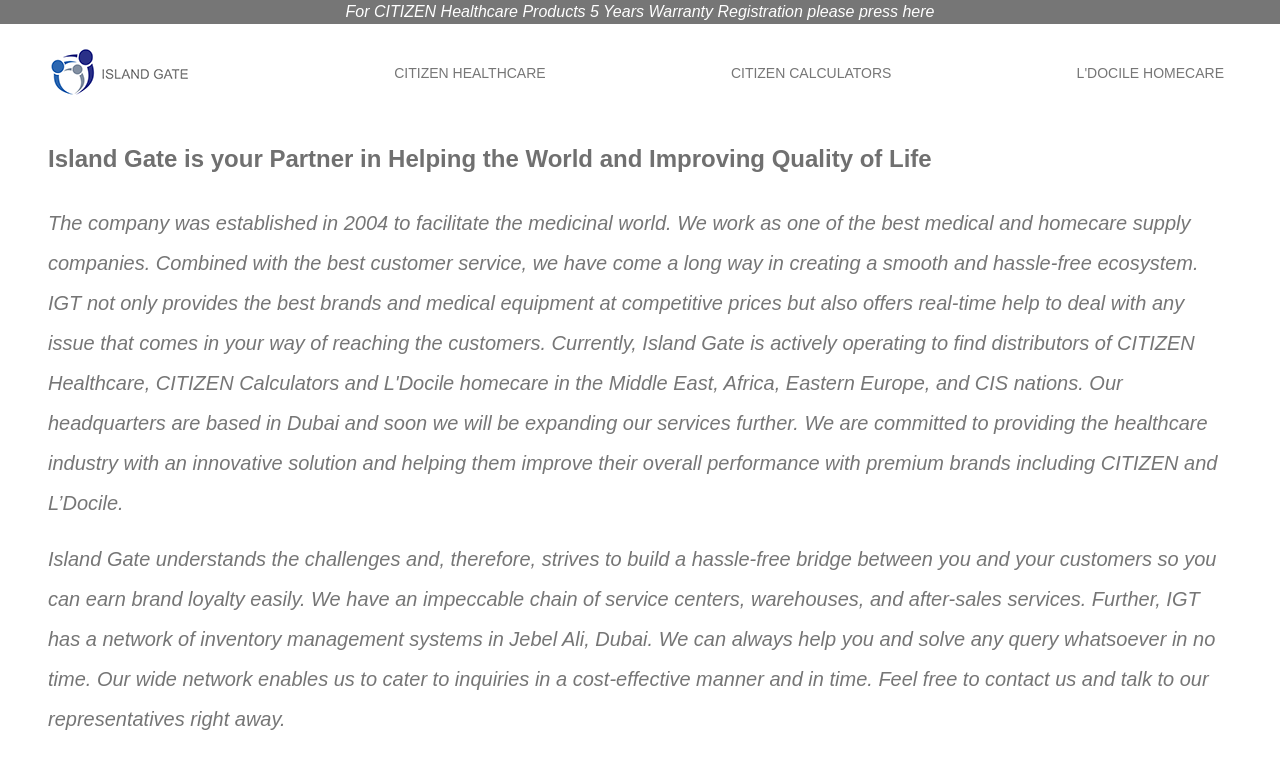
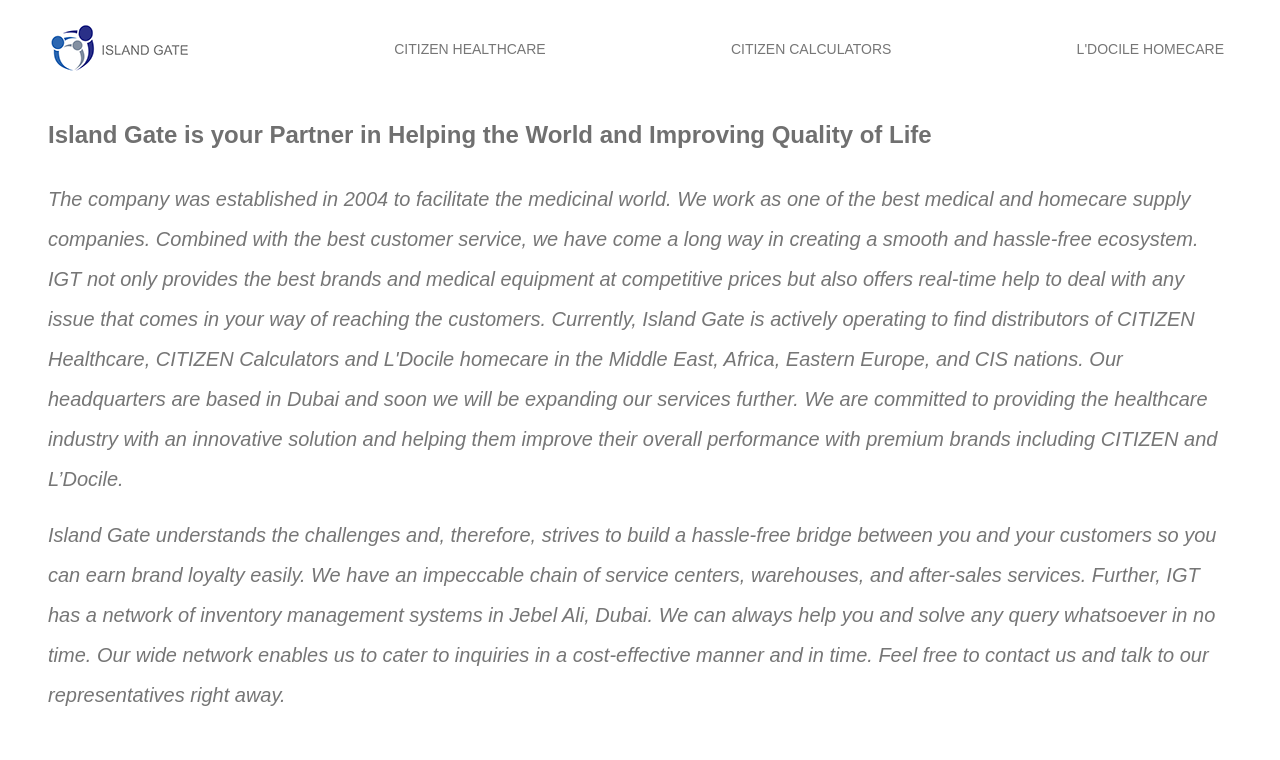
Before and after one commit to MohamadMahdi-Tasha/Island-Gate, a plain HTML site: page about-us.html in a window 1280 px wide. Shown: the top 760 px of the page. Drawn offline with Linux system fonts and the light colour scheme.

Commit message:
removed top side link of header from all pages except home page

```diff
--- a/about-us.html
+++ b/about-us.html
@@ -24,7 +24,6 @@
 <body>
 <!--Header / Top Side Nav Bar-->
 <nav class="navbar d-flex flex-column justify-content-center navbar-expand-lg bg-white py-0">
-    <a href="#" class="dv-header-top-side fs-6 fst-italic dv-transition w-100 text-center text-black">For CITIZEN Healthcare Products 5 Years Warranty Registration please press here</a>
     <div class="container-xxl px-3 py-3 px-lg-5">
         <button class="navbar-toggler btn btn-secondary text-white mb-3" type="button" data-bs-toggle="collapse" data-bs-target="#navbarNavDropdown" aria-controls="navbarNavDropdown" aria-expanded="false" aria-label="Toggle navigation"><span class="navbar-toggler-icon"></span></button>
         <div class="collapse navbar-collapse" id="navbarNavDropdown">
```
Also changed, not shown: contact-us.html (+0 -1 lines), human-resources.html (+0 -1 lines), managment.html (+0 -1 lines), site-map.html (+0 -1 lines), support.html (+0 -1 lines).
